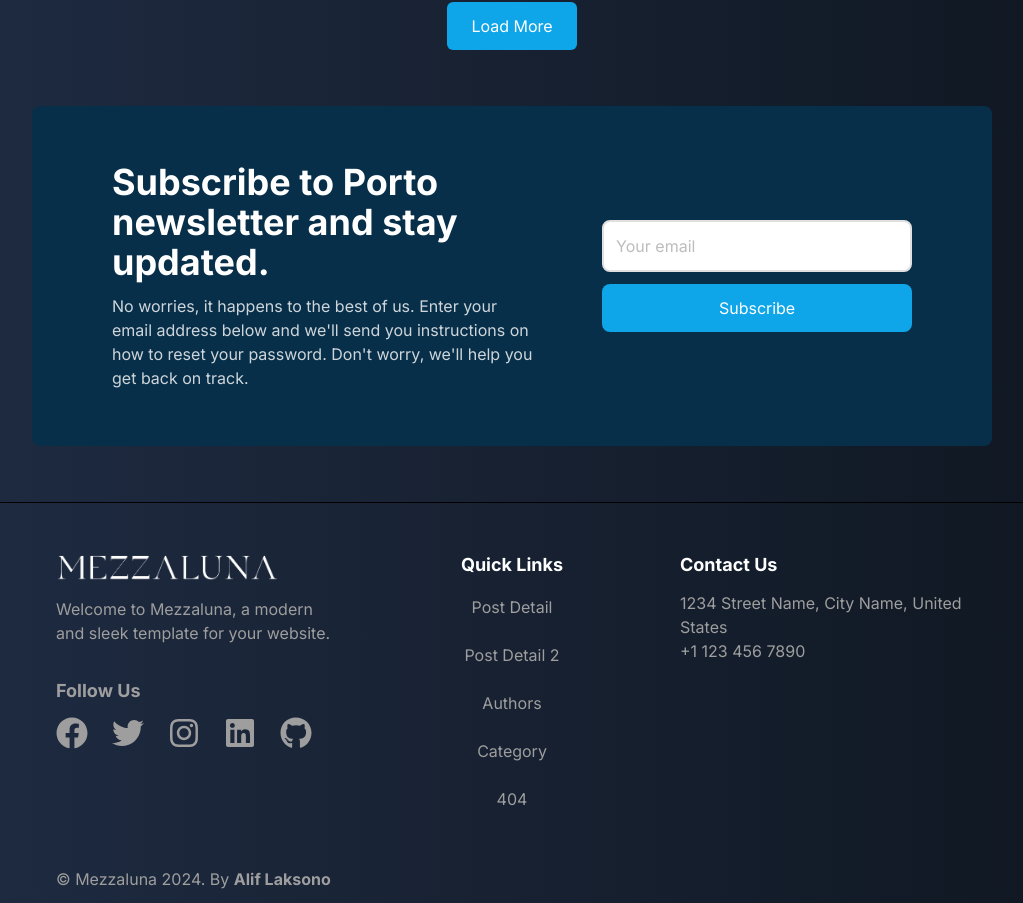
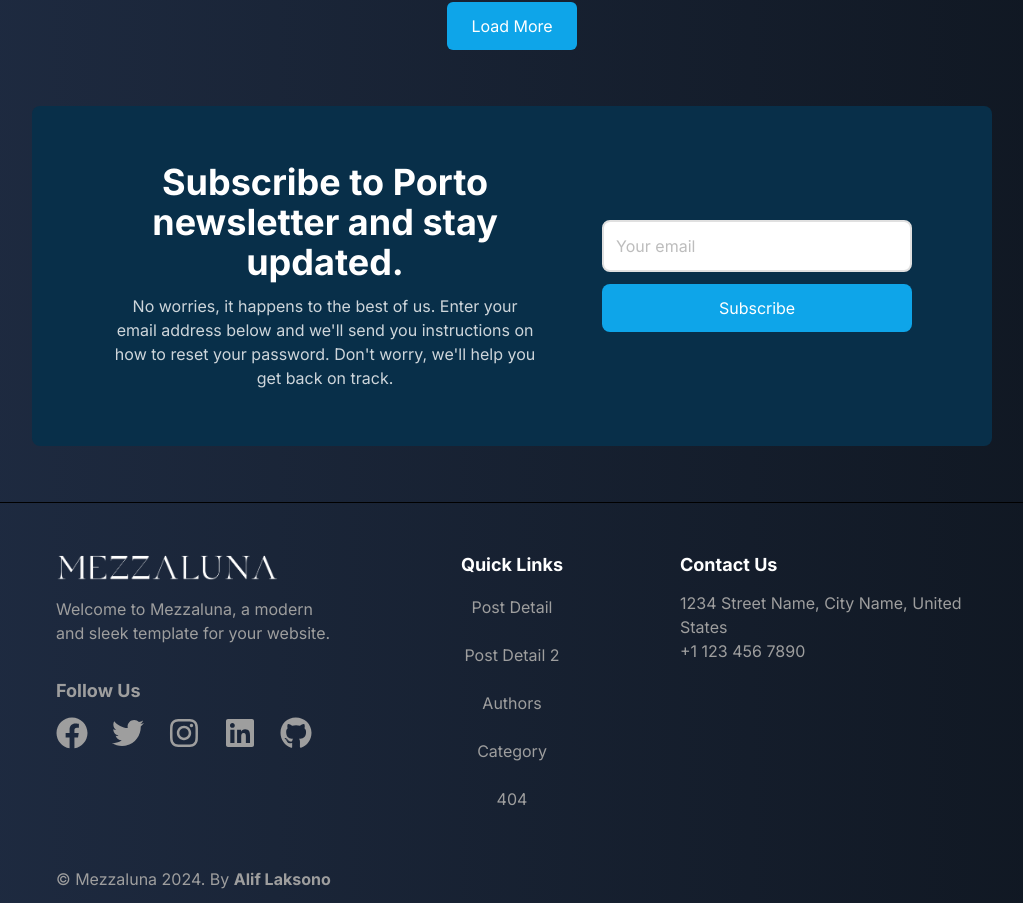
Before and after one commit to alif7laksono/blog, a Next.js app: page / in a window 1280 px wide. Shown: the part 2156-3059 px from the top of the page, without its empty margins (128-1151 px from the left). Built offline with nearby package versions, Linux system fonts and the light colour scheme.

Commit message:
updated newsletter

```diff
--- a/app/components/newsletter/index.js
+++ b/app/components/newsletter/index.js
@@ -3,7 +3,7 @@ import React from "react";
 export default function Newsletter() {
   return (
     <div className="w-full md:w-3/4 lg:w-3/4 mx-auto p-4 md:p-14 lg:px-20 sm:px-4 flex flex-col md:flex-row gap-4 mt-14 bg-sky-950 rounded-lg items-center">
-      <div className="w-full md:w-1/2 lg:w-3/5 pr-10 text-center sm:text-left">
+      <div className="w-full md:w-1/2 lg:w-3/5 lg:pr-10 md:pr-10 text-center sm:text-left lg:text-center md:text-center">
         <h1 className="text-2xl font-bold mb-2 sm:text-4xl">
           Subscribe to Porto newsletter and stay updated.
         </h1>
@@ -22,7 +22,7 @@ export default function Newsletter() {
           />
           <button
             type="submit"
-            className="px-4 py-2 bg-sky-500 hover:bg-sky-400 transition duration-200 ease-in-out text-white rounded-lg transition-colors duration-200"
+            className="px-4 py-2 bg-sky-500 hover:bg-sky-400 ease-in-out text-white rounded-lg transition-colors duration-200"
           >
             Subscribe
           </button>
```
